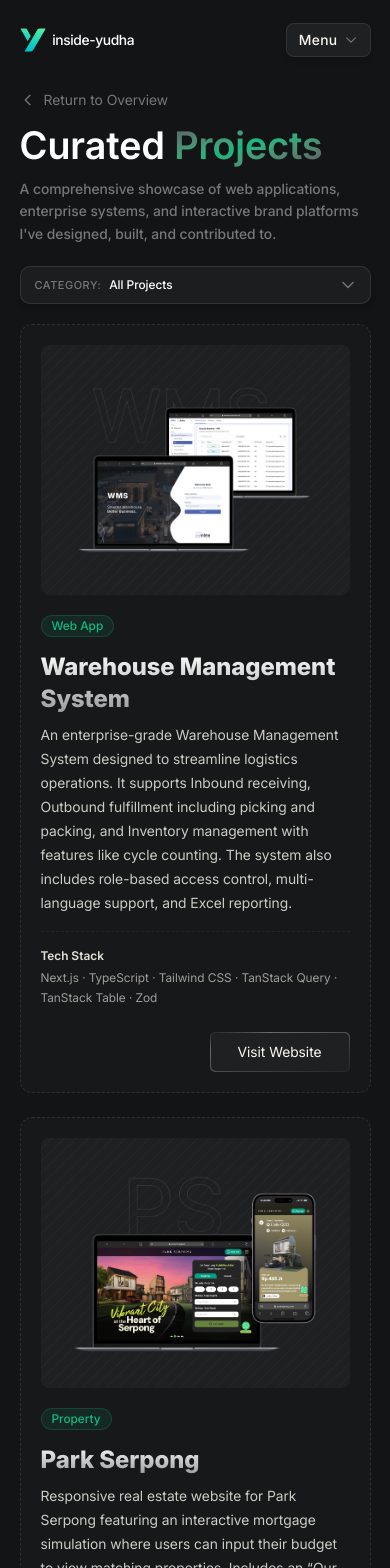
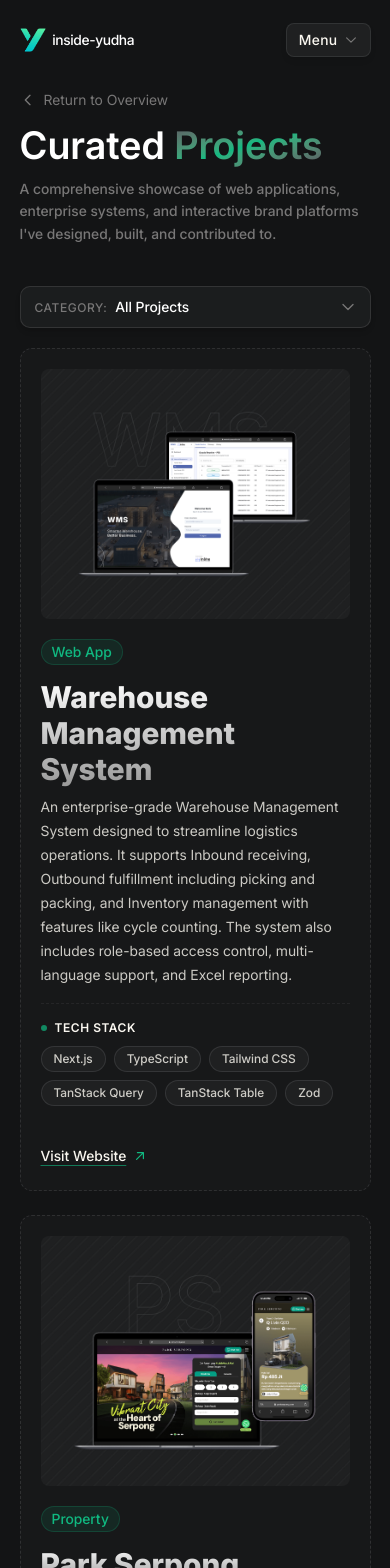
Before and after one commit to yudhaeric/portofolio, a Next.js app: page /projects in a window 390 px wide. Shown: the top 1568 px of the page. Built offline with nearby package versions, Linux system fonts and the light colour scheme.

Commit message:
Update Project Section & Page

```diff
--- a/app/(pages)/about/AboutView.tsx
+++ b/app/(pages)/about/AboutView.tsx
@@ -95,19 +95,19 @@ export default function AboutView() {
 
           {/* Title and Intro */}
           <div id="about-header" className="flex flex-col items-start justify-start gap-2 max-w-[850px]">
-            <h1 className="font-semibold text-[40px] text-white lg:text-[48px] leading-tight">
+            <h1 className="font-semibold text-[38px] text-white lg:text-[48px] leading-tight">
               About{' '}
               <span className="text-transparent bg-gradient-to-br from-[#5a5d63] from-[5%] via-crayolaGreen to-[#5a5d63] to-[95%] bg-clip-text">
                 Me
               </span>
             </h1>
-            <p className="text-base font-medium text-sonicSilver leading-relaxed">
+            <p className="text-sm lg:text-base font-medium text-sonicSilver leading-relaxed">
               {bioData.headline}
             </p>
           </div>
         </div>
 
-        {/* SECTION 1: Tentang Ku / Narrative Bio */}
+        {/* SECTION 1: Narrative Bio */}
         <section id="about-section-bio" className="about-section w-full flex flex-col gap-6">
           <div className="about-section-header flex items-center gap-3">
             <span className="w-2 h-2 rounded-full bg-crayolaGreen"></span>
--- a/app/(pages)/projects/ProjectsCatalog.tsx
+++ b/app/(pages)/projects/ProjectsCatalog.tsx
@@ -107,7 +107,7 @@ export default function ProjectsCatalog({ projects }: ProjectsCatalogProps) {
         </div>
 
         {/* Category Filters */}
-        <div id="catalog-filters" className="w-full">
+        <div id="catalog-filters" className="w-full mt-5 lg:mt-0">
           {/* Category Filters: Mobile Dropdown (< sm) */}
           <div className="relative w-full sm:hidden my-3" ref={dropdownRef}>
           <button
@@ -117,9 +117,9 @@ export default function ProjectsCatalog({ projects }: ProjectsCatalogProps) {
             aria-label="Filter category"
             className="flex items-center justify-between w-full px-3.5 py-2.5 rounded-[10px] bg-raisinBlack/80 border border-oliveBlack/80 text-xs font-medium text-seashell shadow-md cursor-pointer transition-all duration-200 hover:border-oliveBlack"
           >
-            <div className="flex items-center gap-2">
-              <span className="text-sonicSilver text-[11px] uppercase tracking-wider mt-[1px]">Category:</span>
-              <span className="text-white font-medium">
+            <div className="flex justify-center items-center gap-2">
+              <span className="text-sonicSilver text-xs uppercase tracking-wider mt-[2px] lg:mt-[1px]">Category:</span>
+              <span className="text-white font-medium text-sm">
                 {selectedCategory === 'All' ? 'All Projects' : selectedCategory}
               </span>
             </div>
@@ -153,7 +153,7 @@ export default function ProjectsCatalog({ projects }: ProjectsCatalogProps) {
                       setSelectedCategory(cat);
                       setIsDropdownOpen(false);
                     }}
-                    className={`w-full text-left px-3.5 py-2.5 rounded-[6px] text-xs font-medium transition-colors duration-200 cursor-pointer flex items-center justify-between ${
+                    className={`w-full text-left px-3.5 py-2.5 rounded-[6px] text-sm font-medium transition-colors duration-200 cursor-pointer flex items-center justify-between ${
                       isActive
                         ? 'bg-raisinBlack text-crayolaGreen font-semibold'
                         : 'text-seashell/80 hover:text-white hover:bg-raisinBlack/60'
@@ -193,7 +193,12 @@ export default function ProjectsCatalog({ projects }: ProjectsCatalogProps) {
 
       {/* Project Grid */}
       <div className="grid grid-cols-1 lg:grid-cols-2 gap-6 w-full">
-        {filteredProjects.map((project) => (
+        {filteredProjects.map((project) => {
+          const techList = Array.isArray(project.tech)
+            ? project.tech
+            : project.tech.split('·').map((t) => t.trim());
+
+          return (
             <div
               key={project.id}
               className="project-card flex flex-col justify-between w-full bg-raisinBlack/40 border-1 border-oliveBlack/70 border-dashed rounded-[12px] p-5 transition-all duration-300 hover:border-oliveBlack hover:bg-raisinBlack/70 group"
@@ -211,11 +216,11 @@ export default function ProjectsCatalog({ projects }: ProjectsCatalogProps) {
                 {/* Content */}
                 <div className="flex flex-col items-start justify-start pt-5">
                   {project.category && (
-                    <span className="text-xs font-medium text-crayolaGreen bg-crayolaGreen/10 border border-crayolaGreen/20 px-2.5 py-0.5 rounded-full mb-3.5">
+                    <span className="text-sm font-medium text-crayolaGreen bg-crayolaGreen/10 border border-crayolaGreen/20 px-2.5 py-0.5 rounded-full mb-3.5">
                       {project.category}
                     </span>
                   )}
-                  <h2 className="text-transparent font-bold text-2xl bg-gradient-to-b from-white to-[#999999] bg-clip-text mb-2">
+                  <h2 className="text-transparent font-bold text-3xl lg:text-2xl bg-gradient-to-b from-white to-[#999999] bg-clip-text mb-2">
                     {project.title}
                   </h2>
                   <p className="text-seashell/80 text-sm leading-6 mb-4">
@@ -226,18 +231,57 @@ export default function ProjectsCatalog({ projects }: ProjectsCatalogProps) {
 
               {/* Footer info & Button */}
               <div className="flex flex-col gap-4 pt-4 border-t border-oliveBlack/40 border-dashed mt-auto">
-                <div className="flex flex-col gap-1 text-xs">
-                  <span className="font-semibold text-seashell/90">Tech Stack</span>
-                  <span className="text-seashell/60 leading-5">{project.tech}</span>
+                <div className="flex flex-col gap-2.5">
+                  <div className="flex items-center gap-2">
+                    <span className="w-1.5 h-1.5 rounded-full bg-crayolaGreen/70"></span>
+                    <span className="font-semibold text-xs uppercase tracking-wider text-seashell">
+                      Tech Stack
+                    </span>
                   </div>
-                <div className="flex items-center justify-end pt-2">
-                  <Button type="link" href={project.url} variant="basic">
+                  <div className="flex flex-wrap gap-2">
+                    {techList.map((item) => (
+                      <span
+                        key={item}
+                        className="px-3 py-1 rounded-full text-xs font-medium bg-raisinBlack border border-oliveBlack/80 text-seashell/80 hover:text-white hover:border-crayolaGreen/40 transition-colors duration-200"
+                      >
+                        {item}
+                      </span>
+                    ))}
+                  </div>
+                </div>
+                <div className="flex items-center justify-start lg:justify-end pt-2 mt-3 lg:mt-0">
+                  {/* Mobile: Minimalist text link with arrow */}
+                  <a
+                    href={project.url}
+                    target="_blank"
+                    rel="noopener noreferrer"
+                    className="inline-flex lg:hidden items-center gap-1.5 text-sm font-medium text-seashell hover:text-crayolaGreen transition-colors duration-200 group py-1"
+                  >
+                    <span className="underline underline-offset-4 decoration-crayolaGreen/60 group-hover:decoration-crayolaGreen">Visit Website</span>
+                    <svg
+                      xmlns="http://www.w3.org/2000/svg"
+                      viewBox="0 0 20 20"
+                      fill="currentColor"
+                      className="w-4 h-4 transition-transform duration-200 group-hover:translate-x-0.5 group-hover:-translate-y-0.5 text-crayolaGreen"
+                    >
+                      <path
+                        fillRule="evenodd"
+                        d="M5.22 14.78a.75.75 0 0 0 1.06 0l7.22-7.22v5.69a.75.75 0 0 0 1.5 0v-7.5a.75.75 0 0 0-.75-.75h-7.5a.75.75 0 0 0 0 1.5h5.69l-7.22 7.22a.75.75 0 0 0 0 1.06Z"
+                        clipRule="evenodd"
+                      />
+                    </svg>
+                  </a>
+                  {/* Desktop: Standard Button */}
+                  <div className="hidden lg:block">
+                    <Button type="link" href={project.url} variant="basic" className="!h-[44px]">
                       Visit Website
                     </Button>
                   </div>
                 </div>
               </div>
-          ))}
+            </div>
+          );
+        })}
         </div>
 
         {/* Bottom Back Button */}
--- a/app/components/ProjectsSection.tsx
+++ b/app/components/ProjectsSection.tsx
@@ -38,26 +38,68 @@ export default function ProjectsSection ({ projects }: ProjectsSectionProps) {
                 Projects
               </span>
             </h1>
-            <p className='font-medium text-sonicSilver text-sm lg:text-base'>
-              A glimpse into the projects I&apos;ve built and contributed to.
+            <p className='font-medium text-sonicSilver text-sm mt-1 lg:text-base lg:mt-0'>
+              A glimpse into the projects I&apos;ve built and contributed to along the way.
             </p>
           </div>
           <div className='flex flex-col items-center justify-center gap-[30px] w-full'>
             {projects.slice(0, 3).map((project) => {
+              const techList = Array.isArray(project.tech)
+                ? project.tech
+                : project.tech.split('·').map((t) => t.trim());
+
               return (
-                <div key={project.id} className="flex flex-col items-center justify-center gap-5 w-full lg:flex-row">
-                  <div className={`${project.id % 2 === 0 ? 'order-1 lg:order-2' : 'order-2 lg:order-1'} flex items-center justify-center w-full bg-raisinBlack bg-line-shape bg-no-repeat bg-cover rounded-[10px] p-4 lg:w-[305px] lg:h-[340px] lg:p-0`}>
-                    <img src={project.image} alt={project.title} className='w-full lg:w-[285px] lg:h-[210px]' />
+                <div key={project.id} className="flex flex-col items-center justify-center gap-5 w-full lg:flex-row lg:items-stretch">
+                  <div className={`${project.id % 2 === 0 ? 'order-1 lg:order-2' : 'order-2 lg:order-1'} flex items-center justify-center w-full bg-raisinBlack bg-line-shape bg-no-repeat bg-cover rounded-[10px] p-4 lg:w-[305px] lg:min-h-[340px] lg:p-0`}>
+                    <img src={project.image} alt={project.title} className='w-full lg:w-[285px] lg:h-[210px] object-contain' />
                   </div>
-                  <div className={`${project.id % 2 === 0 ? 'order-1' : 'order-2'} flex flex-col items-start justify-start w-full text-white border-1 border-oliveBlack/70 border-dashed rounded-[10px] p-5 lg:w-[630px] lg:h-[340px]`}>
-                    <h2 className='text-transparent font-bold text-3xl bg-gradient-to-b from-white to-[#999999] bg-clip-text mb-3 lg:mb-[10px]'>{project.title}</h2>
-                    <p className='text-seashell text-sm leading-5 mb-[30px] lg:leading-6'>{project.desc}</p>
-                    <div className='flex flex-col gap-1 text-sm leading-5 lg:leading-6'>
-                      <p className='font-semibold text-seashell'>Tech Stack</p>
-                      <p className='text-seashell text-sm leading-6'>{project.tech}</p>
+                  <div className={`${project.id % 2 === 0 ? 'order-1' : 'order-2'} flex flex-col items-start justify-between w-full text-white border-1 border-oliveBlack/70 border-dashed rounded-[10px] p-5 lg:w-[630px] lg:min-h-[340px]`}>
+                    <div>
+                      <h2 className='text-transparent font-bold text-3xl bg-gradient-to-b from-white to-[#999999] bg-clip-text mb-3 lg:mb-[10px]'>{project.title}</h2>
+                      <p className='text-seashell text-sm leading-5 mb-4 lg:leading-6'>{project.desc}</p>
                     </div>
-                    <div className='flex items-center justify-end w-full mt-10 lg:mt-7'>
-                      <Button type='link' href={project.url} variant='basic'>Visit Website</Button>
+                    <div className='flex flex-col gap-2.5 w-full my-3'>
+                      <div className="flex items-center gap-2">
+                        <span className="w-1.5 h-1.5 rounded-full bg-crayolaGreen/70"></span>
+                        <p className='font-semibold text-xs uppercase tracking-wider text-seashell'>Tech Stack</p>
+                      </div>
+                      <div className="flex flex-wrap gap-2">
+                        {techList.map((item) => (
+                          <span
+                            key={item}
+                            className="px-3 py-1 rounded-full text-xs font-medium bg-raisinBlack border border-oliveBlack/80 text-seashell/80 hover:text-white hover:border-crayolaGreen/40 transition-colors duration-200"
+                          >
+                            {item}
+                          </span>
+                        ))}
+                      </div>
+                    </div>
+                    <div className='flex items-center justify-start lg:justify-end w-full mt-2 lg:mt-6'>
+                      {/* Mobile: Minimalist text link with arrow */}
+                      <a
+                        href={project.url}
+                        target="_blank"
+                        rel="noopener noreferrer"
+                        className="inline-flex lg:hidden items-center gap-1.5 text-sm font-medium text-seashell hover:text-crayolaGreen transition-colors duration-200 group py-1 mt-2"
+                      >
+                        <span className="underline underline-offset-4 decoration-crayolaGreen/60 group-hover:decoration-crayolaGreen">Visit Website</span>
+                        <svg
+                          xmlns="http://www.w3.org/2000/svg"
+                          viewBox="0 0 20 20"
+                          fill="currentColor"
+                          className="w-4 h-4 transition-transform duration-200 group-hover:translate-x-0.5 group-hover:-translate-y-0.5 text-crayolaGreen"
+                        >
+                          <path
+                            fillRule="evenodd"
+                            d="M5.22 14.78a.75.75 0 0 0 1.06 0l7.22-7.22v5.69a.75.75 0 0 0 1.5 0v-7.5a.75.75 0 0 0-.75-.75h-7.5a.75.75 0 0 0 0 1.5h5.69l-7.22 7.22a.75.75 0 0 0 0 1.06Z"
+                            clipRule="evenodd"
+                          />
+                        </svg>
+                      </a>
+                      {/* Desktop: Standard Button */}
+                      <div className="hidden lg:block">
+                        <Button type='link' href={project.url} variant='basic'>Visit Website</Button>
+                      </div>
                     </div>
                   </div>
                 </div>
--- a/app/data/projects.ts
+++ b/app/data/projects.ts
@@ -7,7 +7,7 @@ export const projects: Project[] = [
     title: "Warehouse Management System",
     url: "https://waretech-preprod.iti.co.id/",
     desc: "An enterprise-grade Warehouse Management System designed to streamline logistics operations. It supports Inbound receiving, Outbound fulfillment including picking and packing, and Inventory management with features like cycle counting. The system also includes role-based access control, multi-language support, and Excel reporting.",
-    tech: "Next.js · TypeScript · Tailwind CSS · TanStack Query · TanStack Table · Zod",
+    tech: ["Next.js", "TypeScript", "Tailwind CSS", "TanStack Query", "TanStack Table", "Zod"],
     category: "Web App",
     featured: true
   },
@@ -17,7 +17,7 @@ export const projects: Project[] = [
     title: "Park Serpong",
     url: "https://parkserpong.com/",
     desc: "Responsive real estate website for Park Serpong featuring an interactive mortgage simulation where users can input their budget to view matching properties. Includes an “Our Product” page, WhatsApp integration, and mobile-friendly design.",
-    tech: "Umbraco · C# · jQuery · Tailwind CSS",
+    tech: ["Umbraco", "C#", "jQuery", "Tailwind CSS"],
     category: "Property",
     featured: true
   },
@@ -27,7 +27,7 @@ export const projects: Project[] = [
     title: "Teh Botol Sosro",
     url: "https://www.tehbotolsosro.com/",
     desc: "Official brand website for Teh Botol Sosro featuring a custom geolocation-based greeting system that dynamically adapts to Indonesian regional cultures. Interactive brand campaigns, and a Backpack CRUD admin dashboard to manage articles, campaigns, and events.",
-    tech: "Laravel · PHP · Backpack · Tailwind CSS · Vite · jQuery",
+    tech: ["Laravel", "PHP", "Backpack", "Vite", "Tailwind CSS", "jQuery"],
     category: "Brand",
     featured: true
   },
@@ -37,7 +37,7 @@ export const projects: Project[] = [
     title: "Es Teh Poci",
     url: "https://estehpoci.id/",
     desc: "Interactive franchise and brand portal for Es Teh Poci. Features a dynamic partner registration flow ('Jadi Juragan') synced with the Google Sheets API for real-time lead capture, a custom personality quiz engine matching users to product flavors, and highly engaging scroll animations using GSAP.",
-    tech: "Laravel · PHP · Backpack CRUD · Tailwind CSS · Vite · GSAP · Google Sheets API · Swiper",
+    tech: ["Laravel", "PHP", "Backpack CRUD", "Tailwind CSS", "Vite", "GSAP", "Google Sheets API", "Swiper"],
     category: "Brand",
     featured: false
   },
@@ -47,7 +47,7 @@ export const projects: Project[] = [
     title: "OBH Combi",
     url: "https://obhcombi.co.id/",
     desc: "Corporate website for OBH Combi featuring two distinct themes for adults and children with separate, tailored product catalogs. The children's theme includes interactive maze and puzzle games to engage users. Built responsive and SEO-optimized for fast, accessible browsing on all devices.",
-    tech: "NextJS · jQuery · Redux · Tailwind CSS · Laravel",
+    tech: ["NextJS", "jQuery", "Redux", "Laravel", "Tailwind CSS"],
     category: "Brand",
     featured: false
   },
@@ -57,7 +57,7 @@ export const projects: Project[] = [
     title: "Combiphar",
     url: "https://www.combiphar.com/id",
     desc: "Corporate website for Combiphar showcasing a categorized product catalog with detailed product pages, CSR & news sections, career pages, and multilingual support. Built responsive and SEO-conscious for fast, accessible browsing on mobile and desktop.",
-    tech: "NextJS · jQuery · Tailwind CSS · Laravel",
+    tech: ["NextJS", "jQuery", "Laravel", "Tailwind CSS"],
     category: "Corporate",
     featured: false
   },
--- a/app/utils/types.tsx
+++ b/app/utils/types.tsx
@@ -11,7 +11,7 @@ export interface Project {
   title: string;
   url: string;
   desc: string;
-  tech: string;
+  tech: string | string[];
   category?: string;
   featured?: boolean;
 }
```
Lines whose indentation alone changed are shown as unchanged.
